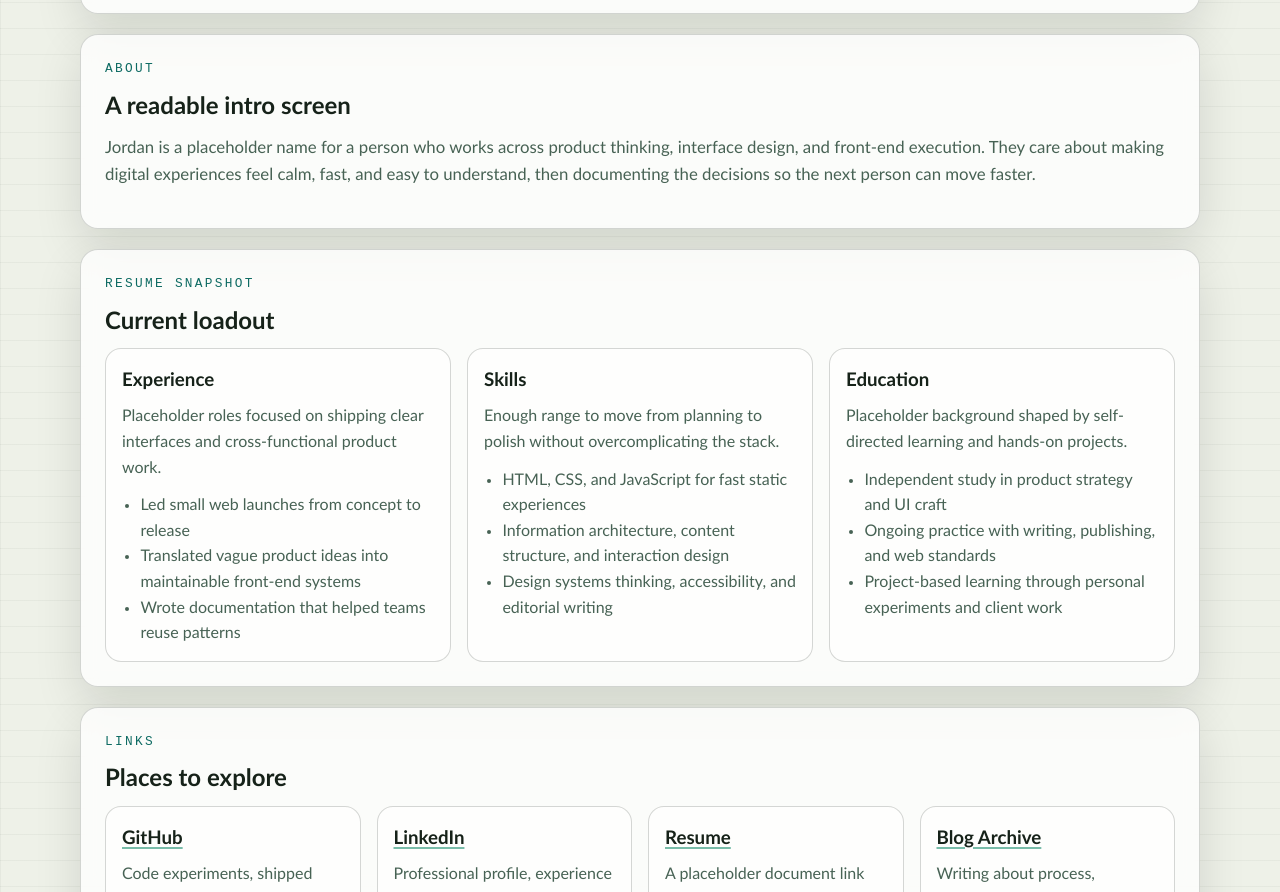
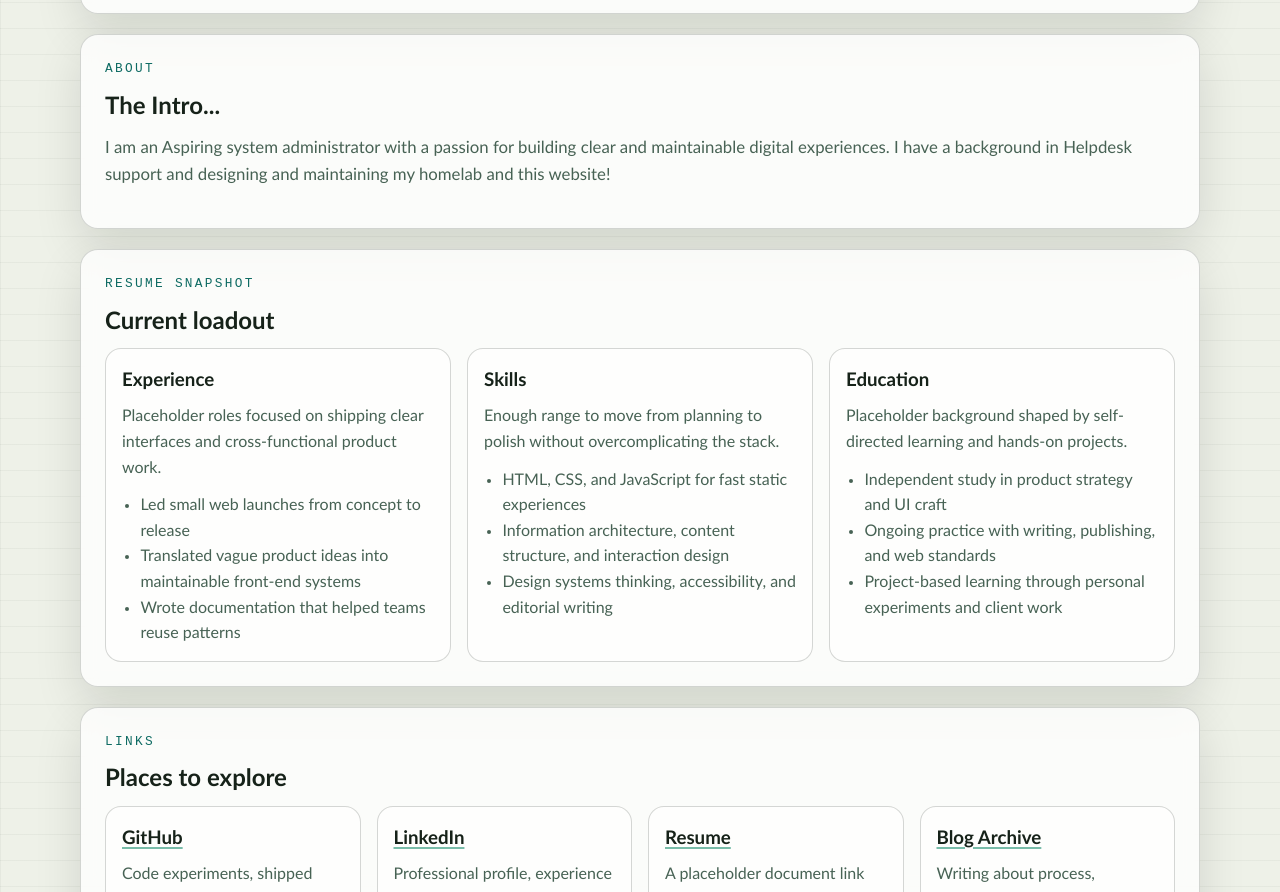
Before and after one commit to Csavoldi/csavoldi.github.io, a website: page index.html in a window 1280 px wide. Shown: the part 986-1878 px from the top of the page. Drawn offline with Linux system fonts and the light colour scheme.

Commit message:
change About section

```diff
--- a/index.html
+++ b/index.html
@@ -64,11 +64,10 @@
     <section id="about" class="section-block panel" aria-labelledby="about-title">
       <div class="section-heading">
         <p class="eyebrow">About</p>
-        <h2 id="about-title">A readable intro screen</h2>
+        <h2 id="about-title">The Intro...</h2>
       </div>
       <p class="section-intro">
-        Jordan is a placeholder name for a person who works across product thinking, interface design, and front-end execution.
-        They care about making digital experiences feel calm, fast, and easy to understand, then documenting the decisions so the next person can move faster.
+        I am an Aspiring system administrator with a passion for building clear and maintainable digital experiences. I have a background in Helpdesk support and designing and maintaining my homelab and this website!
       </p>
     </section>
 
```
